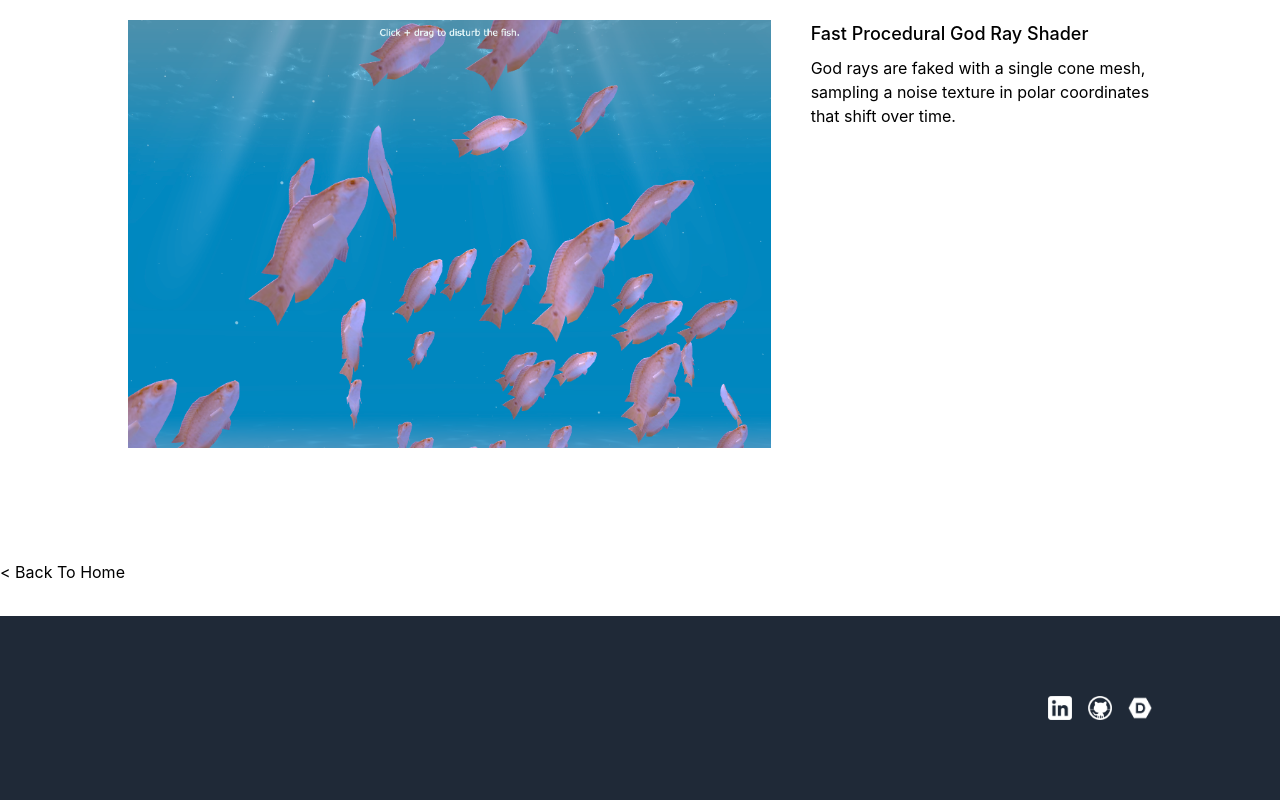
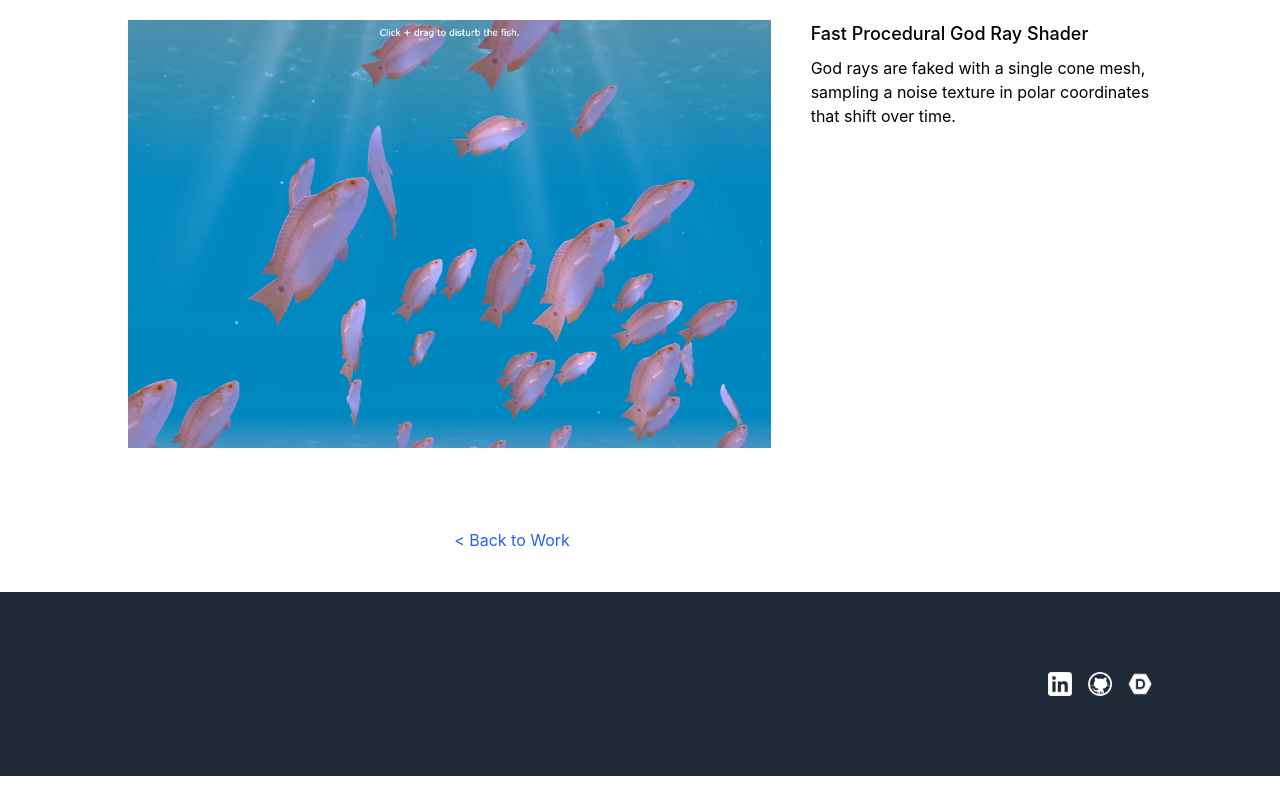
Before and after one commit to wayneyip/wayneyip.github.io, a React (Create React App) app: page /fishsim in a window 1280 px wide. Shown: the part 2680-3480 px from the top of the page. After the commit the page ends 3456 px from the top, so only its background shows below. Built offline with nearby package versions, Linux system fonts and the light colour scheme.

Commit message:
Tweak styling on Back button

```diff
--- a/src/components/BackToHome.js
+++ b/src/components/BackToHome.js
@@ -3,9 +3,9 @@ import { Link } from 'react-router-dom';
 export default function BackToHome()
 {
 	return (
-		<div className="container max-w-screen-lg py-8">
+		<div className="container max-w-screen-lg pb-10">
 		<Link to="/">
-			<p className="text-left">&lt; Back To Home</p>
+			<p className="text-blue-600 hover:text-blue-400">&lt; Back to Work</p>
 		</Link>
 		</div>
 	)
```
